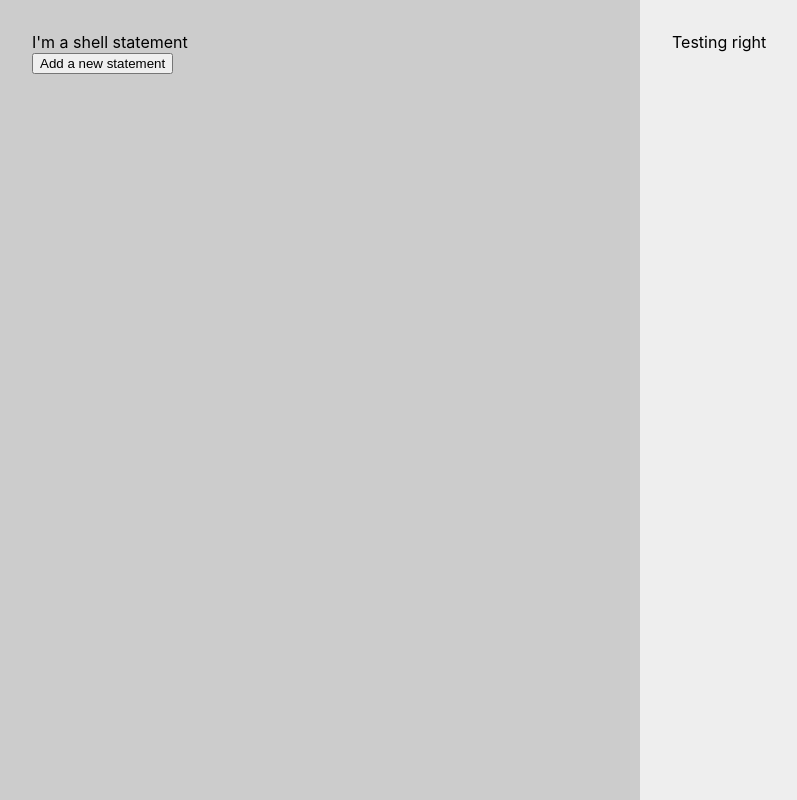
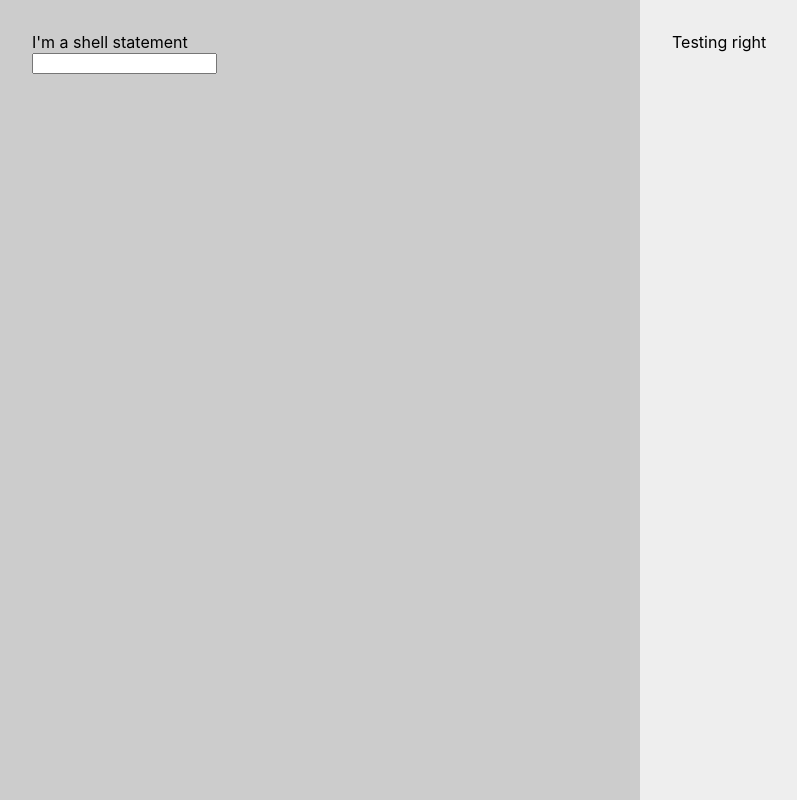
Before and after one commit to nchaloult/nchaloult.github.io, a React (Create React App) app: page / in a window 1280 px wide. Shown: the whole page, without its empty margins (0-797 px from the left). Built offline with nearby package versions, Linux system fonts and the light colour scheme.

Commit message:
First draft of simulating typing a command into a shell with a form

```diff
--- /dev/null
+++ b/src/components/Prompt.js
@@ -0,0 +1,13 @@
+import React from 'react';
+
+function Prompt(props) {
+  return (
+    <div>
+      <form onSubmit={ props.submitCommand }>
+        <input type="text" onChange={ (e) => props.updateCurInput(e.target.value) } />
+      </form>
+    </div>
+  );
+}
+
+export default Prompt;
--- a/src/components/Shell.js
+++ b/src/components/Shell.js
@@ -1,18 +1,36 @@
 import React, { useState } from 'react';
+
+import Prompt from './Prompt';
 
 function Shell() {
   let [statements, setStatements] = useState(['I\'m a shell statement']);
+  let [curInput, setCurInput] = useState('');
 
-  let shellStatementsAsParagraphs = statements.map((statement) => {
+  const shellStatementsAsParagraphs = statements.map((statement) => {
     return (
       <p>{ statement }</p>
     );
   });
 
+  const processCommand = (e) => {
+    // Don't refresh the web page when the Prompt "form" is submitted
+    e.preventDefault()
+
+    // Sanitize input
+    const command = curInput.toLowerCase().trim();
+
+    // Parse command & add appropriate shell statement
+    if (command === 'testing') {
+      setStatements([...statements, 'You typed: \'testing\'!']);
+    } else {
+      setStatements([...statements, 'You didn\'t type: \'testing\'!']);
+    }
+  };
+
   return (
     <div>
       { shellStatementsAsParagraphs }
-      <button onClick={() => { setStatements([...statements, 'Another shell statement']) }}>Add a new statement</button>
+      <Prompt updateCurInput={ setCurInput } submitCommand={ processCommand } />
     </div>
   );
 }
```
